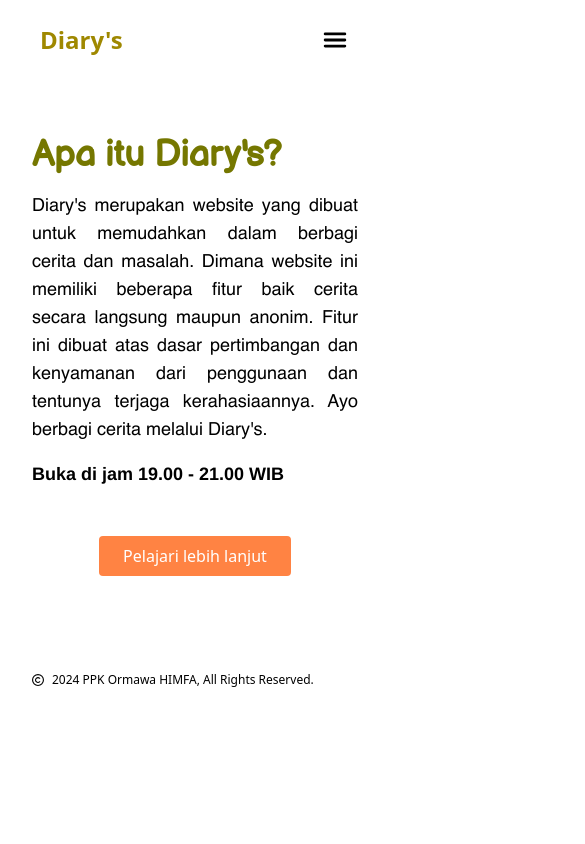
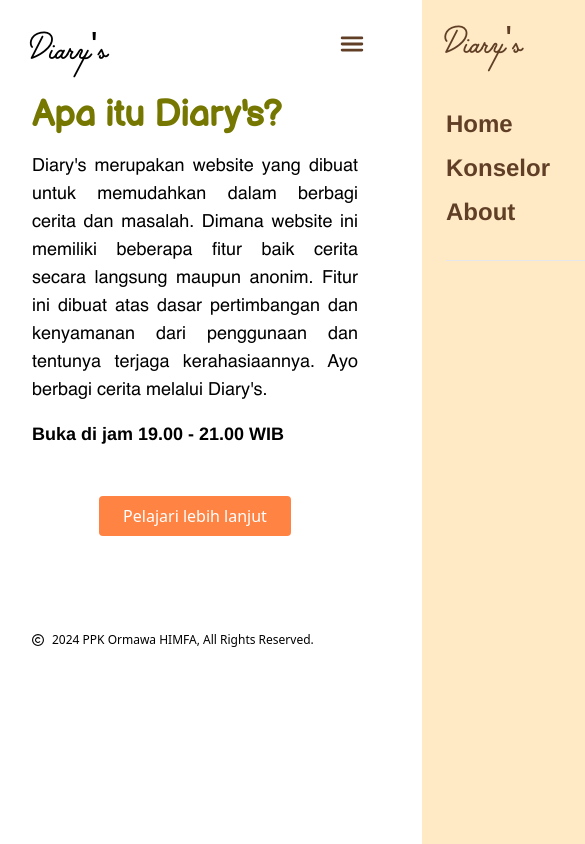
Before and after one commit to abriadm/diary, a React (Vite) app: page / in a window 390 px wide. Shown: the top 844 px of the page, 585 px wide, since content can reach past the window. Built offline with nearby package versions, Linux system fonts and the light colour scheme.

Commit message:
update for responsive

```diff
--- a/src/App.jsx
+++ b/src/App.jsx
@@ -7,7 +7,7 @@ import Footer from "./components/Footer";
 
 function App() {
   return (
-    <div className="relative sm:overflow-hidden h-full sm:h-screen">
+    <div className="relative flex flex-col items-center sm:overflow-hidden w-screen sm:w-full h-full sm:h-screen">
       <Navbar />
       <Routes>
         <Route path="/" element={<HomePage />} />
--- a/src/components/Navbar.jsx
+++ b/src/components/Navbar.jsx
@@ -1,18 +1,33 @@
-import React, { useState } from "react";
 import { Link } from "react-router-dom";
 import { IoMenu } from "react-icons/io5";
 import { IoClose } from "react-icons/io5";
+import { useEffect, useRef, useState } from "react";
 
 function Navbar() {
-    const [menu, setMenu] = useState(false);
 
-    const handleMenu = () => {
-        setMenu(prev => !prev)
+  const [open, isOpen] = useState(false);
+  const menuRef = useRef(null);
+
+  const handleClick = () => {
+    isOpen((prev) => !prev);
+  }
+
+  const handleClickOutSide = (event) => {
+    if (menuRef.current && !menuRef.current.contains(event.target)) {
+      isOpen(false)
     }
+  }
+
+  useEffect(() => {
+    document.addEventListener('mousedown', handleClickOutSide);
+
+    return () => document.removeEventListener('mousedown', handleClickOutSide);
+  }, [])
+
 
   return (
     <>
-    {/* Desktop */}
+      {/* Desktop */}
       <div className="hidden sm:inline-flex bg-transparent sm:w-full justify-between font-helvetica items-center py-6 px-28">
         <Link to="/" className="text-6xl text-[#ad9a2c] font-bold font-palmCanyon">
           Diary's
@@ -45,25 +60,23 @@ function Navbar() {
         </Link>
       </div>
 
-    {/* Mobile */}
-    <div className="inline-flex sm:hidden items-center w-full justify-between px-10 py-6">
-        <h1 className="text-2xl text-[#9F8800] font-bold font-sans">Diary's</h1>
-        <button onClick={handleMenu}><IoMenu className="text-3xl cursor-pointer font-medium" /></button>
-    </div>
-    {menu && (
-        <div className="absolute z-10 top-0 right-0 h-full w-64 bg-[#E7FBE6] px-8 py-6 shadow-xl rounded-xl">
-            <div className="flex w-full justify-between items-center">
-                <h1 className="text-3xl font-bold text-[#A02334]">Menu</h1>
-                <button onClick={handleMenu}><IoClose className="text-4xl text-[#074173] font-bold" /></button>
-            </div>
-            <div className="flex flex-col my-9 gap-y-4">
-                <Link to="/" className="text-2xl font-medium text-[#003C43]">Home</Link>
-                <Link to="/konselor" className="text-2xl font-medium text-[#003C43]">Konselor</Link>
-                <Link to="/about" className="text-2xl font-medium text-[#003C43]">About</Link>
-            </div>
-            <Link to="/" className="py-3 px-10 font-semibold rounded-lg bg-blue-500 text-white">Chat</Link>
+      {/* Mobile */}
+      <div className="inline-flex fixed top-0 sm:hidden items-center justify-between  overflow-hidden w-[90%] py-4 mt-2">
+        <h1 className="text-4xl font-palmCanyon pl-3">Diary's</h1>
+        <button onClick={handleClick} className="transition ease-in duration-300 delay-100 hover:bg-[#FFEAC5] p-1 rounded-md text-[#603F26] hover:shadow-md"><IoMenu className="text-3xl" /></button>
+      </div>
+      <div ref={menuRef} className={`absolute z-40 transition ease-in duration-300 top-0 right-0 ${open ? 'translate-x-0' : 'translate-x-72'} w-64 bg-[#FFEAC5] text-[#603F26] h-screen`}>
+        <div className="flex items-center justify-between py-4 px-6">
+          <h1 className="font-palmCanyon text-4xl">Diary's</h1>
+          <button onClick={handleClick} className="pt-2 hover:text-black transition ease-in duration-200"><IoClose className="text-4xl" /></button>
         </div>
-    )}
+        <div className="flex flex-col mt-8 gap-y-3 px-6">
+          <Link className="text-2xl font-helvetica font-semibold transition ease-in duration-300 hover:text-black" to='/'>Home</Link>
+          <Link className="text-2xl font-helvetica font-semibold transition ease-in duration-300 hover:text-black" to='/konselor'>Konselor</Link>
+          <Link className="text-2xl font-helvetica font-semibold transition ease-in duration-300 hover:text-black" to='/about'>About</Link>
+        </div>
+        <hr className="bg-[#603F26] my-8 w-[80%] ml-6" />
+      </div>
     </>
   );
 }
--- a/src/pages/About.jsx
+++ b/src/pages/About.jsx
@@ -1,4 +1,3 @@
-import React from "react";
 
 function About() {
   return (
@@ -6,11 +5,9 @@ function About() {
       <iframe
         src="https://www.youtube.com/embed/jRV8F8z_bKY?si=dLbHy8wh35DqcG9F&amp;controls=0"
         title="YouTube video player"
-        frameborder="0"
         allow="accelerometer; autoplay; clipboard-write; encrypted-media; gyroscope; picture-in-picture; web-share"
-        referrerpolicy="strict-origin-when-cross-origin"
         allowfullscreen
-        className="h-[700px] w-[1000px]"
+        className="h-[700px] z-50 w-[1000px]"
       ></iframe>
     </div>
   );
--- a/src/pages/HomePage.jsx
+++ b/src/pages/HomePage.jsx
@@ -6,7 +6,7 @@ function HomePage() {
   return (
     <>
       <div className="absolute hidden sm:block -top-6 -left-7 w-2/3 h-[115px] rounded-2xl shadow-[#DCE0FF] shadow-xl bg-[#DCE0FF] -z-10 "></div>
-      <div className="flex flex-col sm:h-auto sm:flex-row w-full mt-14 sm:justify-center items-center">
+      <div className="flex flex-col sm:h-auto sm:flex-row w-full mt-24 sm:mt-14 sm:justify-center items-center">
         <div className="flex px-8 sm:px-0 flex-col sm:w-2/5">
           <h1 className="text-4xl sm:text-6xl font-balsamiq font-extrabold mb-4 sm:mb-6 text-[#757700]">
             Apa itu Diary&#39;s?
```
